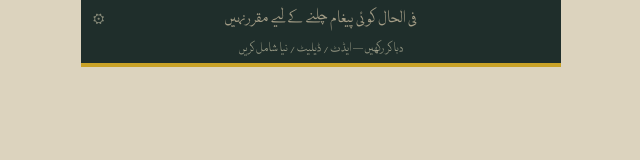
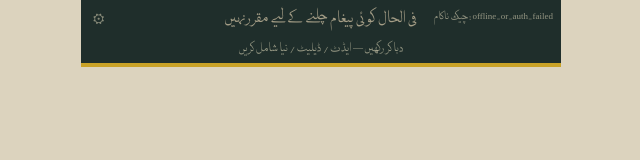
Before and after one commit to pbtcodelabs-pbt/TF, a plain HTML site: page index.html in a window 1280 px wide. Shown: the full height of the page, 319-959 px from the left. Drawn offline with Linux system fonts and the light colour scheme; no server answers.

Commit message:
Add files via upload

```diff
--- a/index.html
+++ b/index.html
@@ -329,6 +329,7 @@
 
 <div class="board" id="board">
   <button class="board-gear" id="boardGear" title="پیغامات / سیٹنگز">⚙</button>
+  <span id="syncDebugTop" style="position:absolute; top:7px; right:8px; font-size:9px; color:var(--board-ink); opacity:.55; z-index:511; font-family:var(--ui-font); direction:ltr;">—</span>
   <div class="ticker-track" id="tickerTrack">
     <div class="ticker-placeholder" id="tickerPlaceholder">فی الحال کوئی پیغام چلنے کے لیے مقرر نہیں</div>
   </div>
@@ -560,6 +561,8 @@ async function pushNotesToCloud(){
 function debugSync(msg){
   const el = document.getElementById('syncDebug');
   if(el) el.textContent = msg;
+  const top = document.getElementById('syncDebugTop');
+  if(top) top.textContent = msg;
 }
 async function pushSettingsToCloud(s){
   try{
--- a/sw.js
+++ b/sw.js
@@ -1,7 +1,7 @@
 // توجہ فرمائیں — Service Worker
 // آفلائن سپورٹ: ایپ ایک بار کھلنے کے بعد بغیر انٹرنیٹ کے بھی چلے گی۔
 
-const CACHE_NAME = 'tawajjo-farmayen-v18';
+const CACHE_NAME = 'tawajjo-farmayen-v19';
 const APP_SHELL = [
   './',
   './index.html',
```
